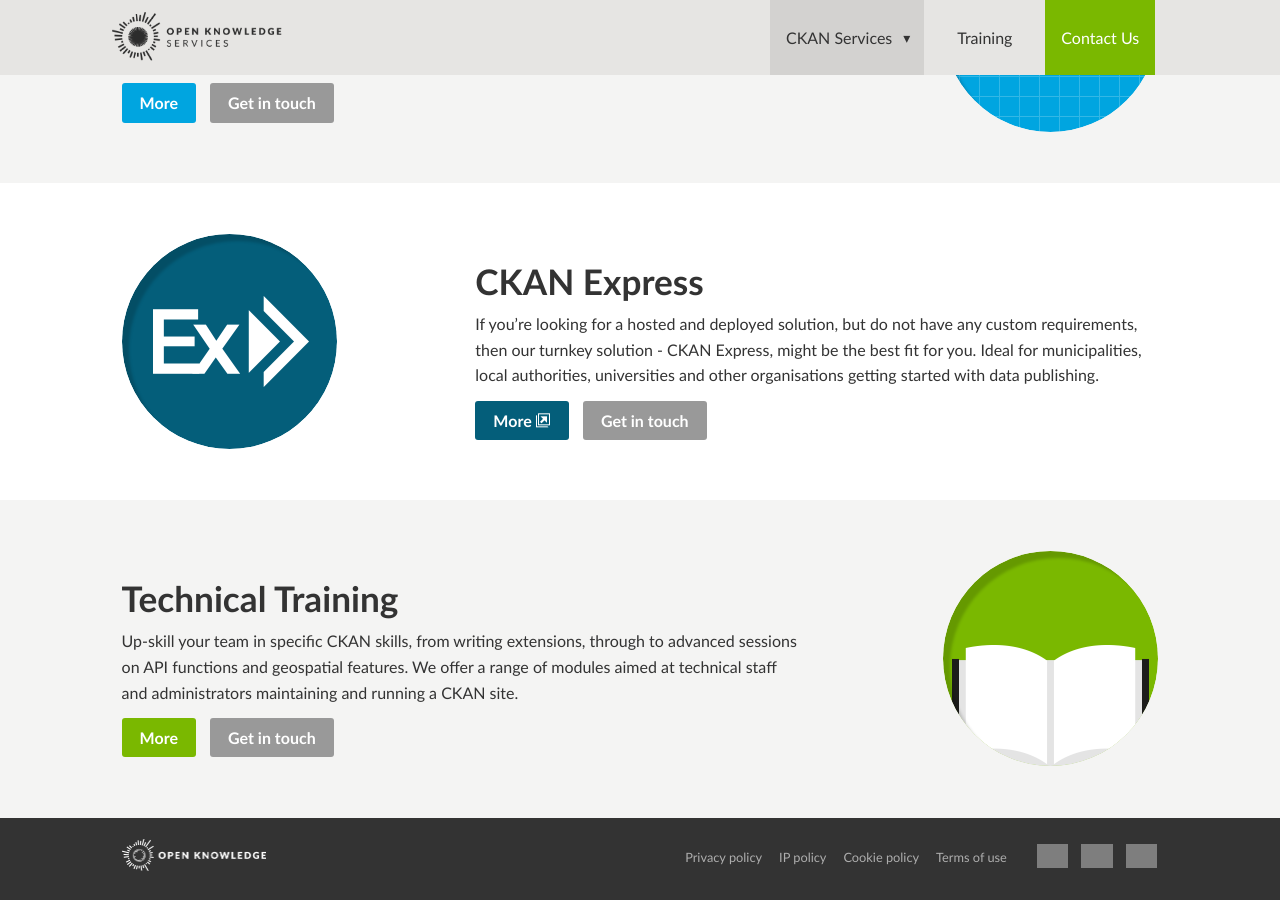
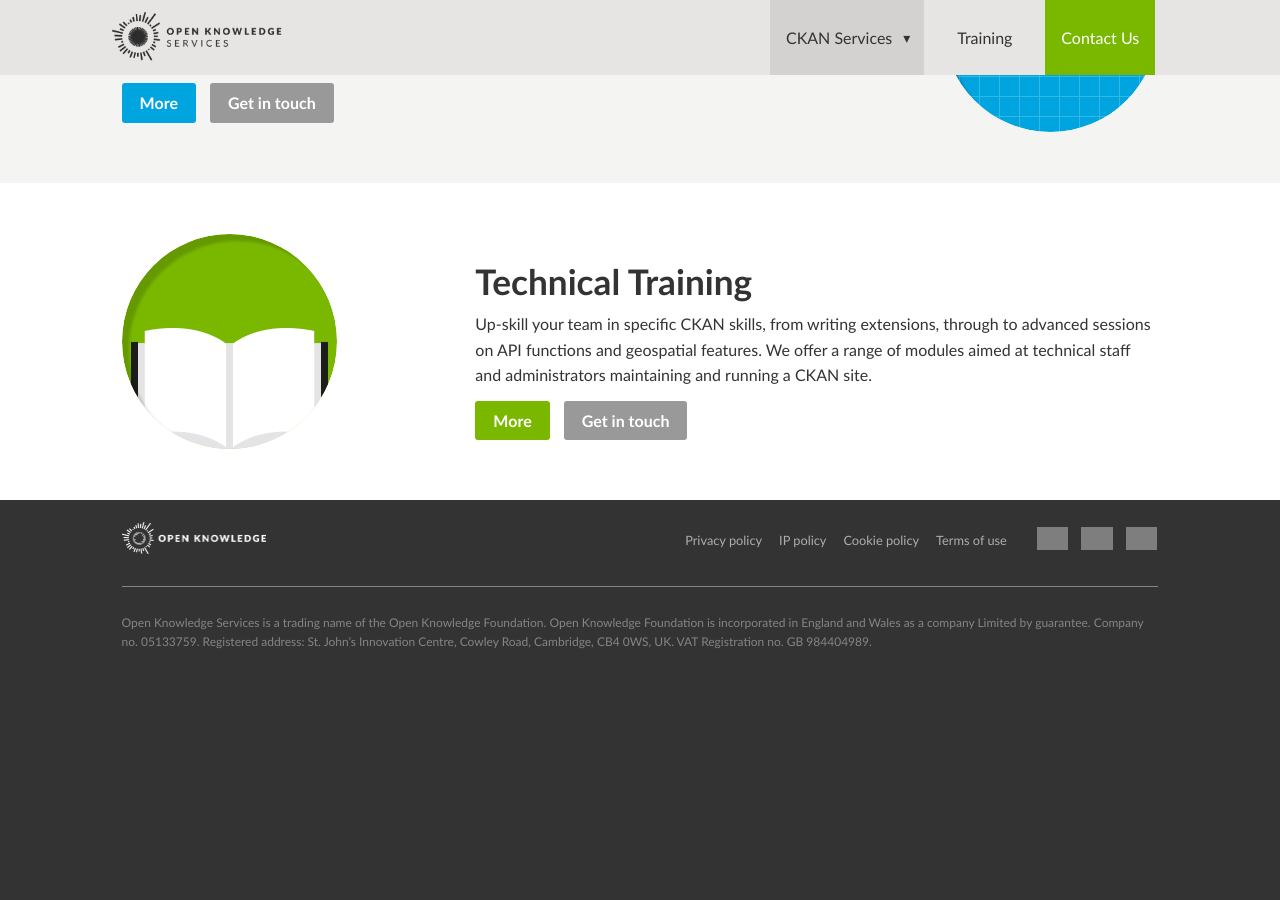
Before and after one commit to okfn/services, a Jekyll site: the page built from ckan/index.html, in a window 1280 px wide and 900 px high, scrolled down 867 px. Built offline with Jekyll 4.4.1, drawn with Linux system fonts in a browser that asks for light colours; nearby versions of some CDN libraries; after the commit the page ends 1553 px from its top, so only the background shows below that; grey boxes are pictures that could not be loaded.

Commit message:
remove ckan ex from services

```diff
--- a/ckan/index.html
+++ b/ckan/index.html
@@ -39,29 +39,16 @@
     </article>
   </section>
 
-  <section class="service ckan-ex">
+  <section class="service training">
     <article class="wrapper">
       <figure>
-        <img src="../img/ckan-ex-icon.png" width="156" height="91" alt=""/>
+        <img src="../img/book-icon.png" width="197" height="141" alt=""/>
       </figure>
-      <figcaption>
-        <h2>CKAN Express</h2>
-        <p>If you’re looking for a hosted and deployed solution, but do not have any custom requirements, then our turnkey solution - CKAN Express, might be the best fit for you. Ideal for municipalities, local authorities, universities and other organisations getting started with data publishing.</p>
-        <a href="http://ckanexpress.com/" rel="external">More</a> <a href="../contact">Get in touch</a>
-      </figcaption>
-    </article>
-  </section>
-
-  <section class="service training">
-    <article class="wrapper">
       <figcaption>
         <h2>Technical Training</h2>
         <p>Up-skill your team in specific CKAN skills, from writing extensions, through to advanced sessions on API functions and geospatial features. We offer a range of modules aimed at technical staff and administrators maintaining and running a CKAN site.</p>
         <a href="../training#technical">More</a> <a href="../contact">Get in touch</a>
       </figcaption>
-      <figure>
-        <img src="../img/book-icon.png" width="197" height="141" alt=""/>
-      </figure>
     </article>
   </section>
 
```
